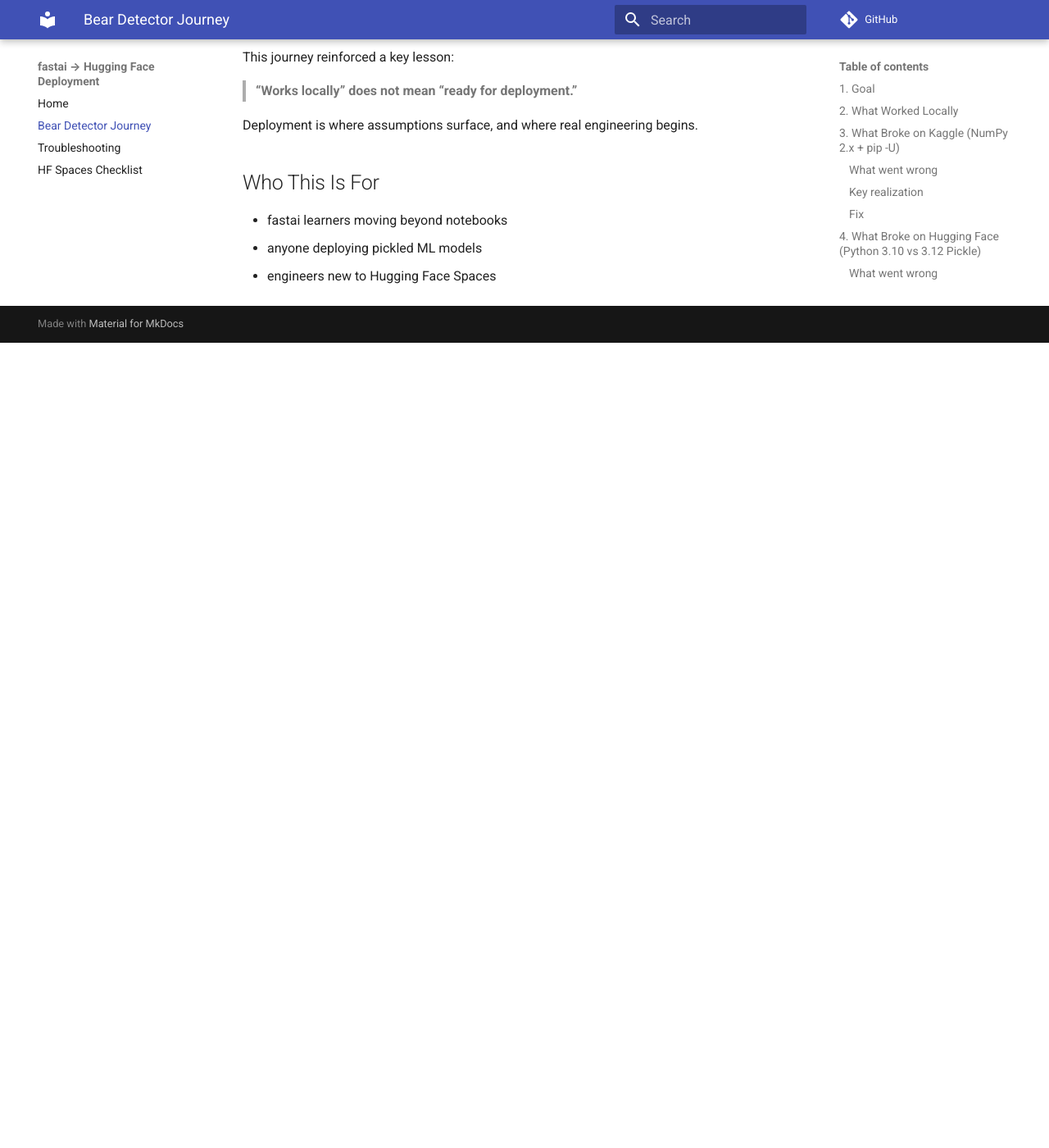
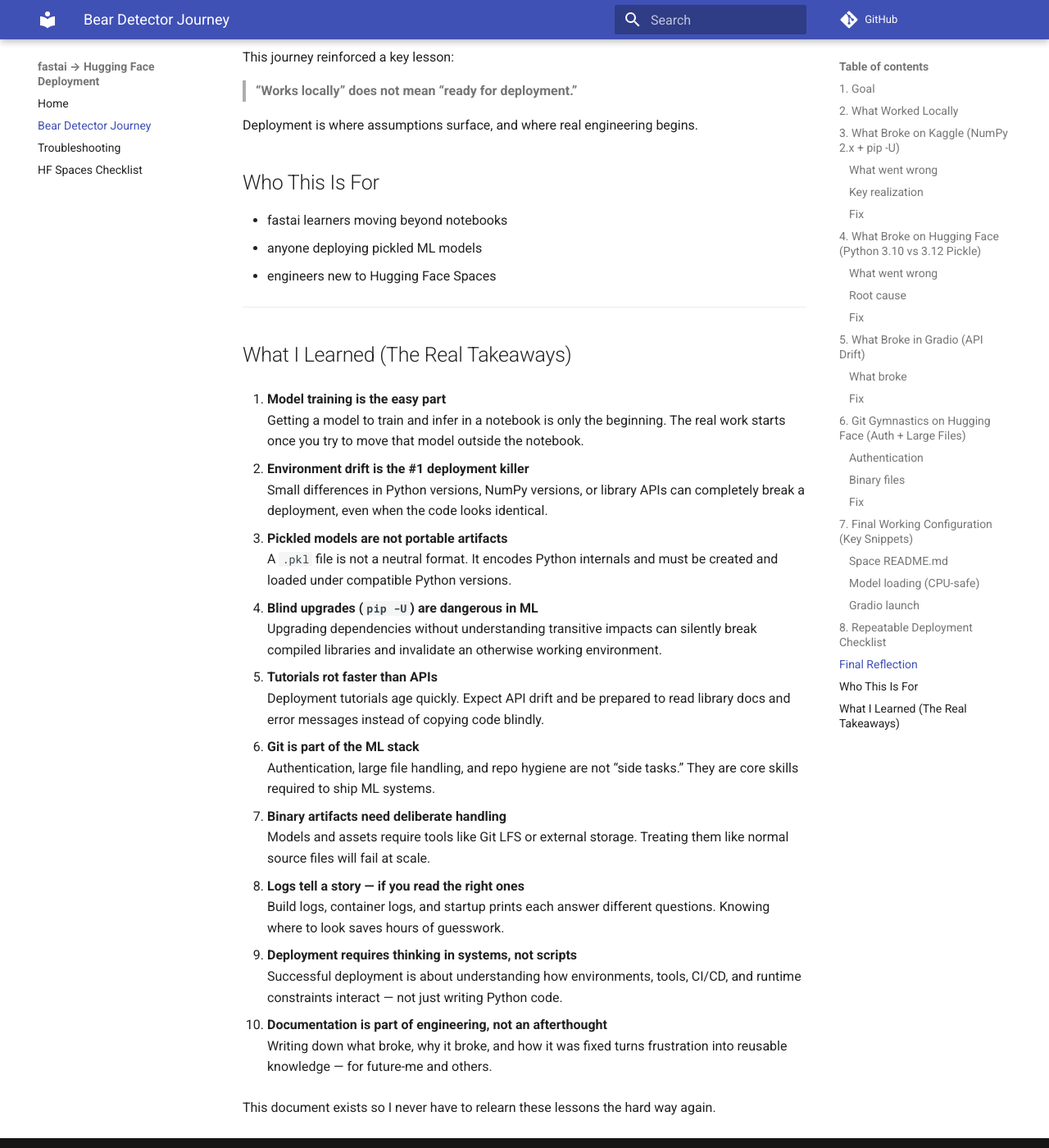
Before and after one commit to codekunoichi/fastai-hf-deployment, an MkDocs documentation site: the page built from docs/bear-detector-journey.md, in a window 1280 px wide and 1400 px high, scrolled down 4630 px. Shown: the whole window at 82% size. Built offline with MkDocs 1.6.1 and Material for MkDocs 9.7.7, drawn with Linux system fonts in a browser that asks for light colours; comment, search, counter and statistics services are not loaded; before the commit the page ends 5048 px from its top, so only the background shows below that.

Commit message:
docs: Add section what I learned

```diff
--- a/docs/bear-detector-journey.md
+++ b/docs/bear-detector-journey.md
@@ -187,3 +187,39 @@
 - fastai learners moving beyond notebooks
 - anyone deploying pickled ML models
 - engineers new to Hugging Face Spaces
+
+---
+
+## What I Learned (The Real Takeaways)
+
+1. **Model training is the easy part**
+   Getting a model to train and infer in a notebook is only the beginning. The real work starts once you try to move that model outside the notebook.
+
+2. **Environment drift is the #1 deployment killer**
+   Small differences in Python versions, NumPy versions, or library APIs can completely break a deployment, even when the code looks identical.
+
+3. **Pickled models are not portable artifacts**
+   A `.pkl` file is not a neutral format. It encodes Python internals and must be created and loaded under compatible Python versions.
+
+4. **Blind upgrades (`pip -U`) are dangerous in ML**
+   Upgrading dependencies without understanding transitive impacts can silently break compiled libraries and invalidate an otherwise working environment.
+
+5. **Tutorials rot faster than APIs**
+   Deployment tutorials age quickly. Expect API drift and be prepared to read library docs and error messages instead of copying code blindly.
+
+6. **Git is part of the ML stack**
+   Authentication, large file handling, and repo hygiene are not “side tasks.” They are core skills required to ship ML systems.
+
+7. **Binary artifacts need deliberate handling**
+   Models and assets require tools like Git LFS or external storage. Treating them like normal source files will fail at scale.
+
+8. **Logs tell a story — if you read the right ones**
+   Build logs, container logs, and startup prints each answer different questions. Knowing where to look saves hours of guesswork.
+
+9. **Deployment requires thinking in systems, not scripts**
+   Successful deployment is about understanding how environments, tools, CI/CD, and runtime constraints interact — not just writing Python code.
+
+10. **Documentation is part of engineering, not an afterthought**
+    Writing down what broke, why it broke, and how it was fixed turns frustration into reusable knowledge — for future-me and others.
+
+This document exists so I never have to relearn these lessons the hard way again.
```
